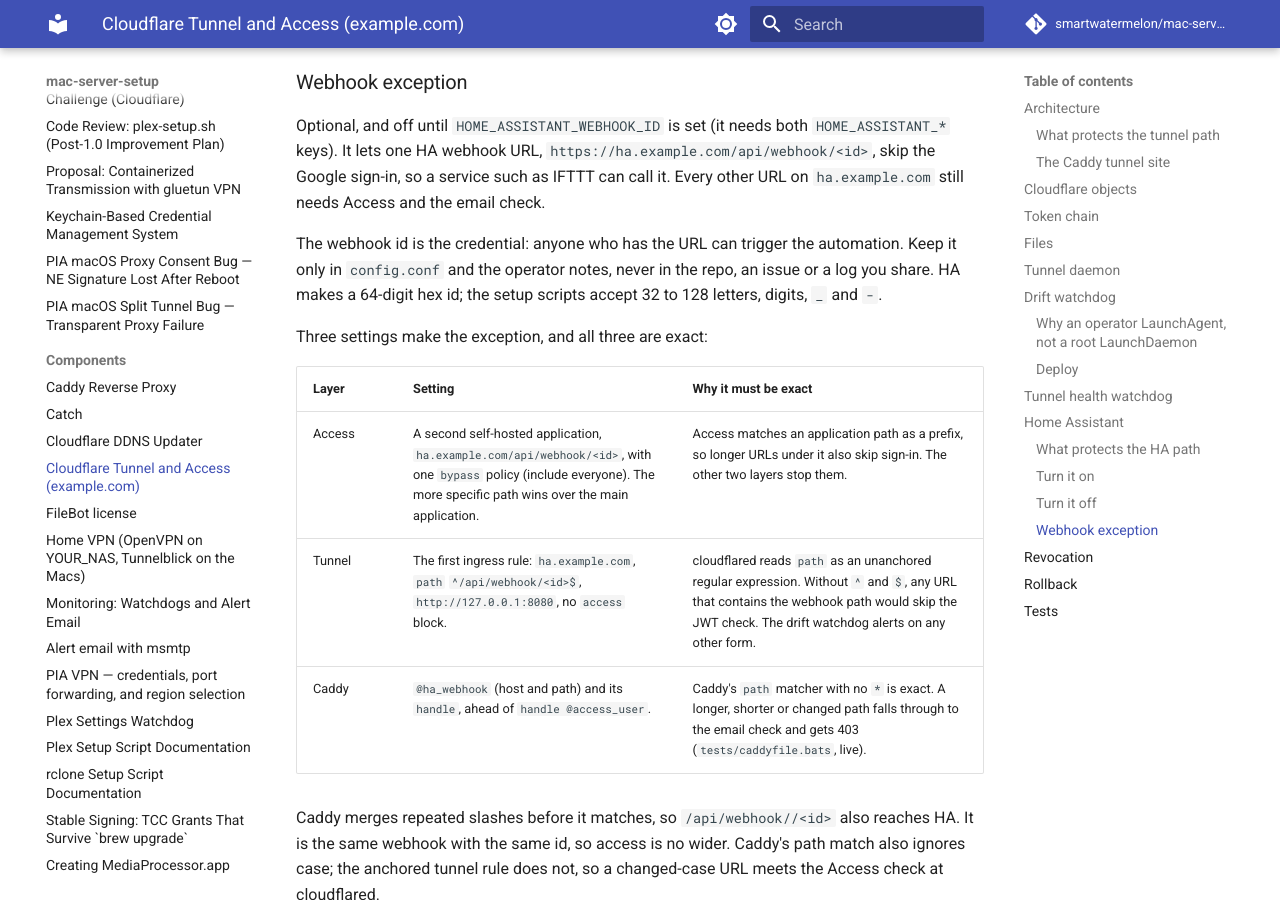
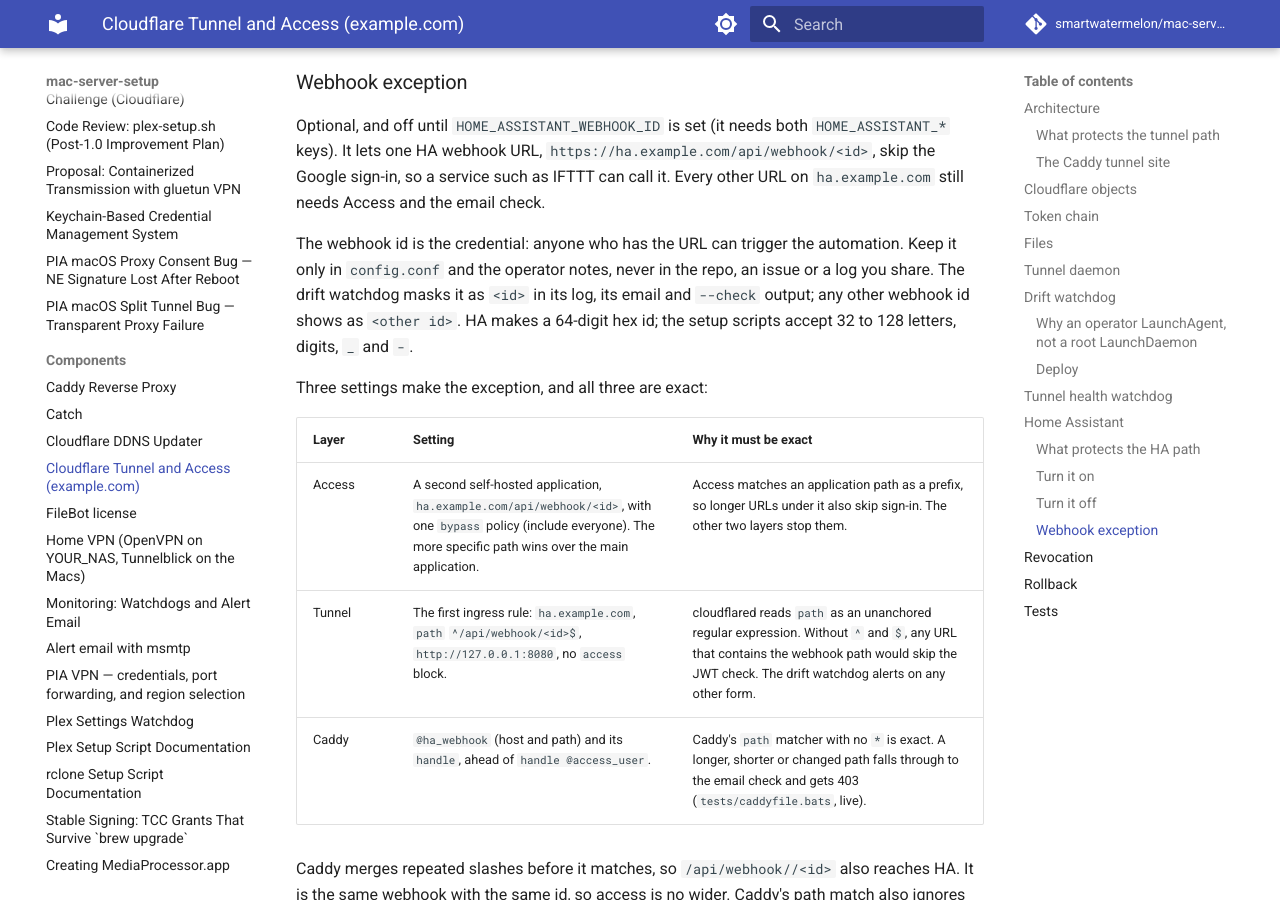
Before and after one commit to smartwatermelon/mac-server-setup, an MkDocs documentation site: the page built from docs/components/cloudflare-tunnel.md, in a window 1280 px wide and 900 px high, scrolled down 12048 px. Built offline with MkDocs 1.6.1 and Material for MkDocs 9.7.7, drawn with Linux system fonts in a browser that asks for light colours; comment, search, counter and statistics services are not loaded.

Commit message:
fix(watchdog): mask webhook ids in log and email (#277)
The drift watchdog wrote the full HA webhook id into its log
(world-readable), its email and `--check` output. It now masks the id as
`<id>`, and any other webhook id as `<other id>`. The changed-again
fingerprint still uses the raw text.

Co-authored-by: Claude Code Bot <claude-code@smartwatermelon.github>

```diff
--- a/docs/components/cloudflare-tunnel.md
+++ b/docs/components/cloudflare-tunnel.md
@@ -489,7 +489,9 @@ needs Access and the email check.
 
 The webhook id is the credential: anyone who has the URL can trigger the
 automation. Keep it only in `config.conf` and the operator notes, never in
-the repo, an issue or a log you share. HA makes a 64-digit hex id; the setup
+the repo, an issue or a log you share. The drift watchdog masks it as `<id>` in its
+log, its email and `--check` output; any other webhook id shows as
+`<other id>`. HA makes a 64-digit hex id; the setup
 scripts accept 32 to 128 letters, digits, `_` and `-`.
 
 Three settings make the exception, and all three are exact:
```
Also changed, not shown: 2 other files.
